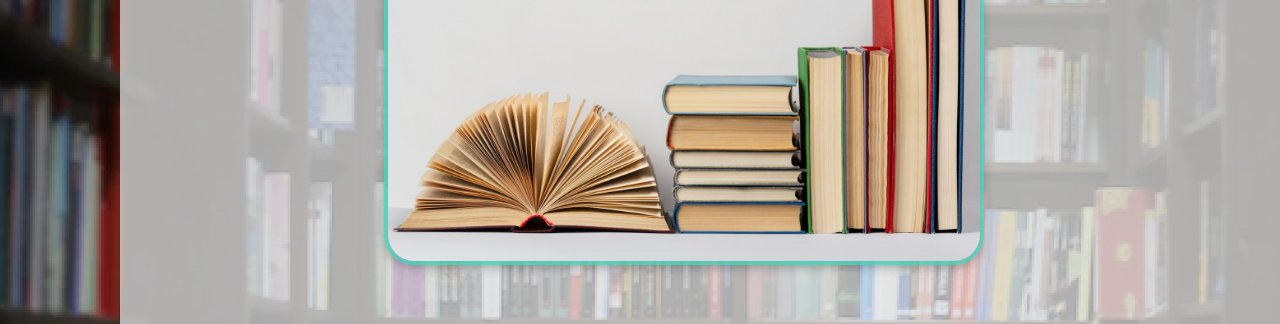
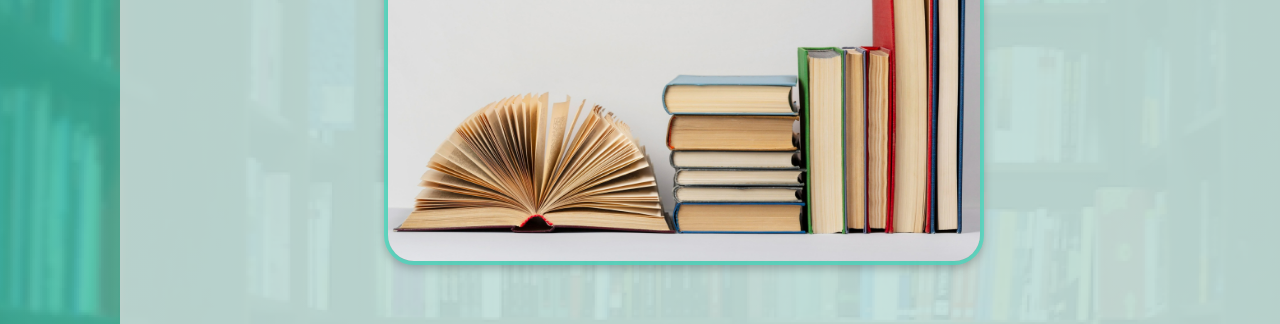
Before and after one commit to mrsturner/RA_Wk5, a plain HTML site: page BPLmain/main.html in a window 1280 px wide. Shown: the part 275-599 px from the top of the page. Drawn offline with Linux system fonts and the light colour scheme.

Commit message:
background gradient learned

```diff
--- a/BPLmain/main.css
+++ b/BPLmain/main.css
@@ -3,10 +3,15 @@ box-sizing: border-box;
 }
 
 .container{
-background:url(/images/Homepage\ Background.png), #6ec0af;
-/* position: relative; */
-width: 1440px;
-height: 1024px;
+    background:
+    linear-gradient(
+        rgba(70,218,191,0.7),
+        rgba(70,218,191,0.7)
+    ),
+    url(/images/Homepage\ Background.png);
+    /* position: relative; */
+    width: 1440px;
+    height: 1024px;
 }
 
 .nav-links{
--- a/BPLmain/main.html
+++ b/BPLmain/main.html
@@ -5,7 +5,7 @@
 	<meta http-equiv="X-UA-Compatible" content="IE=edge">
 	<meta name="viewport" content="width=device-width, initial-scale=1.0">
 	<title>Beatrice Public Library</title>
-	<link rel="stylesheet" href="main.css">
+	<link rel="stylesheet" href="/BPLmain/main.css">
 	<link rel="stylesheet" href="/normalize.css">
 	<link rel="stylesheet" href="/reset.css">
 </head>
@@ -24,6 +24,7 @@
 		</nav>
 		</div>
 		<!-- Welcome Section -->
+		<div class="welcome">
 		<section class="welcome">
 			<img src="/images/BPL_logo.png" alt="Beatrice Public Library Logo">
 			<div class="welcome_home_box">
@@ -37,6 +38,7 @@
 			</div>
 
 		</section>
+	</div>
 		<!-- Location & Hours of Operation -->
 		<section class="location">
 <div class="location_home_box">
```
